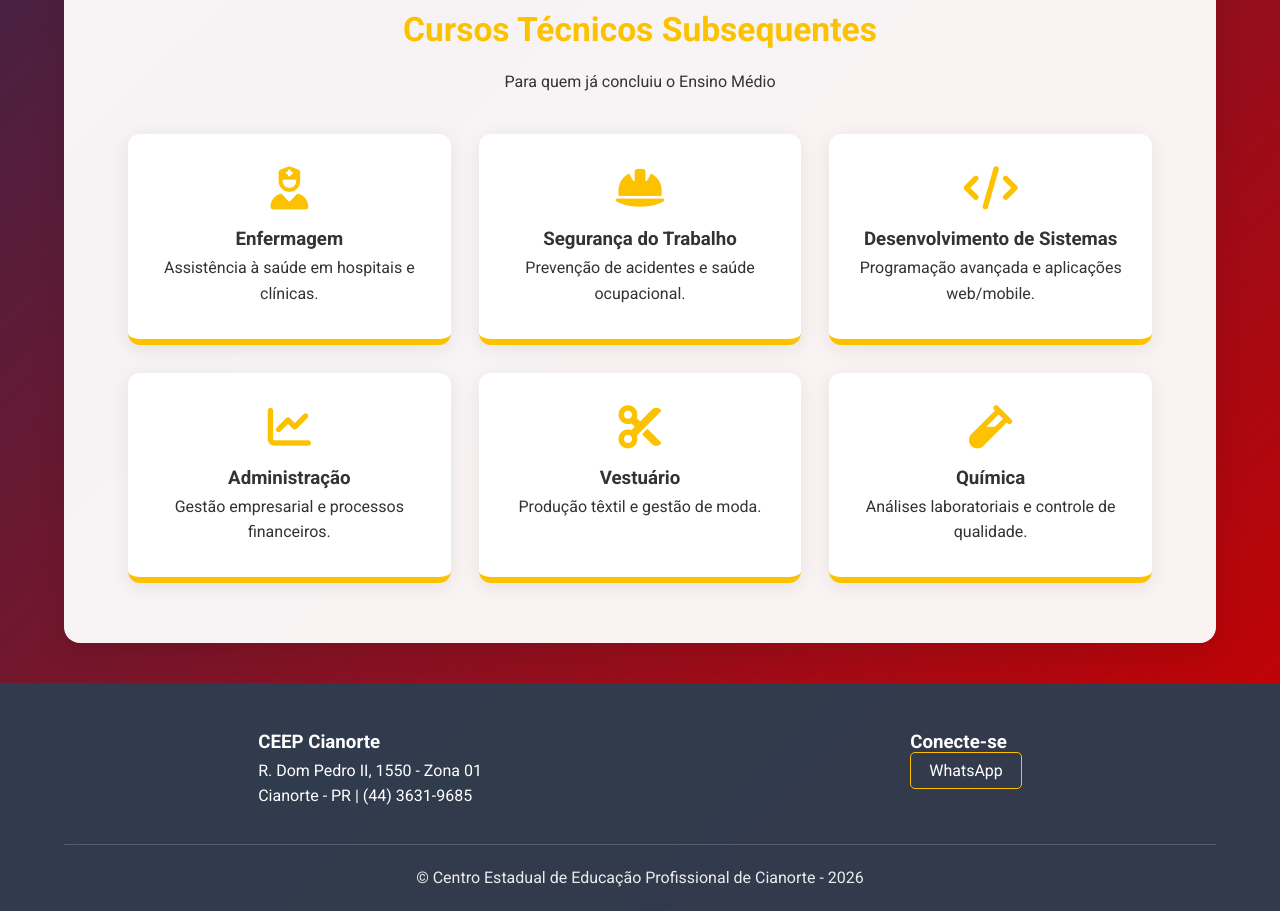
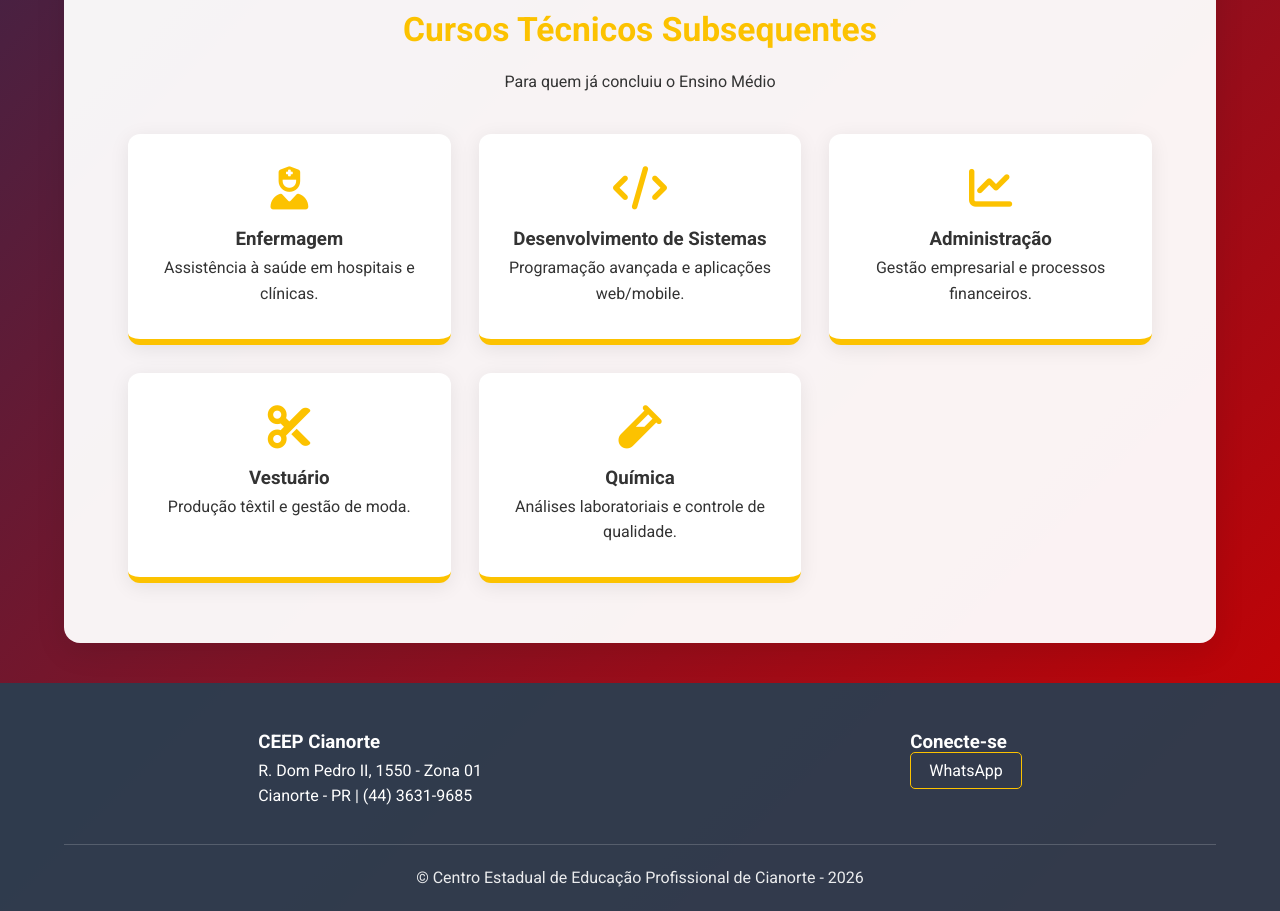
Before and after one commit to ProfDenisCeep/Site-CEEP-eleicoes, a plain HTML site: page index.html in a window 1280 px wide. Shown: the part 1226-2137 px from the top of the page. Drawn offline with Linux system fonts and the light colour scheme.

Commit message:
otimização

```diff
--- a/index.html
+++ b/index.html
@@ -274,11 +274,6 @@
             <p>Assistência à saúde em hospitais e clínicas.</p>
           </div>
           <div class="card subsequente">
-            <i class="fas fa-hard-hat"></i>
-            <h3>Segurança do Trabalho</h3>
-            <p>Prevenção de acidentes e saúde ocupacional.</p>
-          </div>
-          <div class="card subsequente">
             <i class="fas fa-code"></i>
             <h3>Desenvolvimento de Sistemas</h3>
             <p>Programação avançada e aplicações web/mobile.</p>
```
